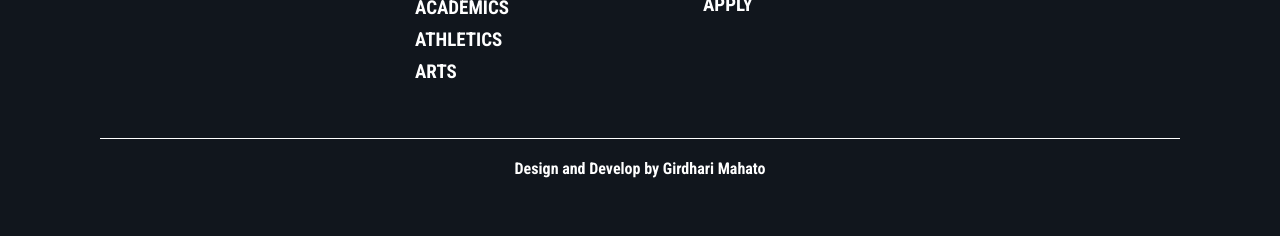
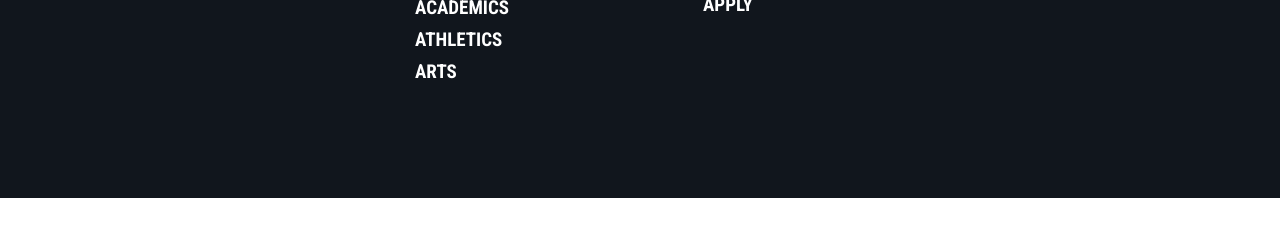
Before and after one commit to shambhuc45/School-Site, a website: page index.html in a window 1280 px wide. Shown: the part 8733-8969 px from the top of the page. After the commit the page ends 8931 px from the top, so only its background shows below. Drawn offline with nearby package versions, Linux system fonts and the light colour scheme.

Commit message:
Wrapping

```diff
--- a/index.html
+++ b/index.html
@@ -636,10 +636,7 @@
                         </ul>
                 </div>
             </div>
-            <div class="copyright-wrapper">
-                <p>Design and Develop by <a href="#" target="blank">Girdhari Mahato</a>
-                </p>
-            </div>
+
         </div>
     </section>
     <!-- Footer section End -->
```
